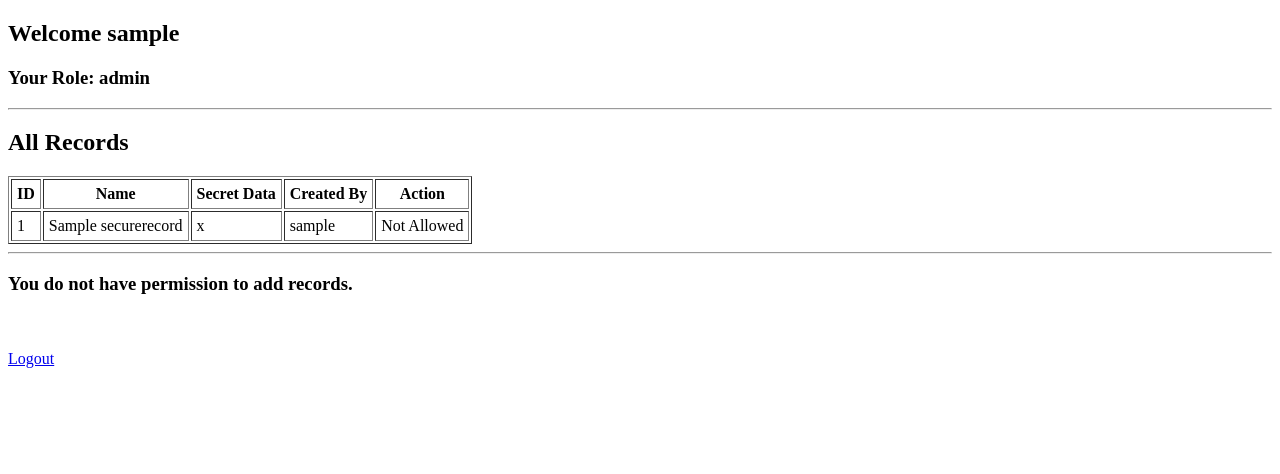
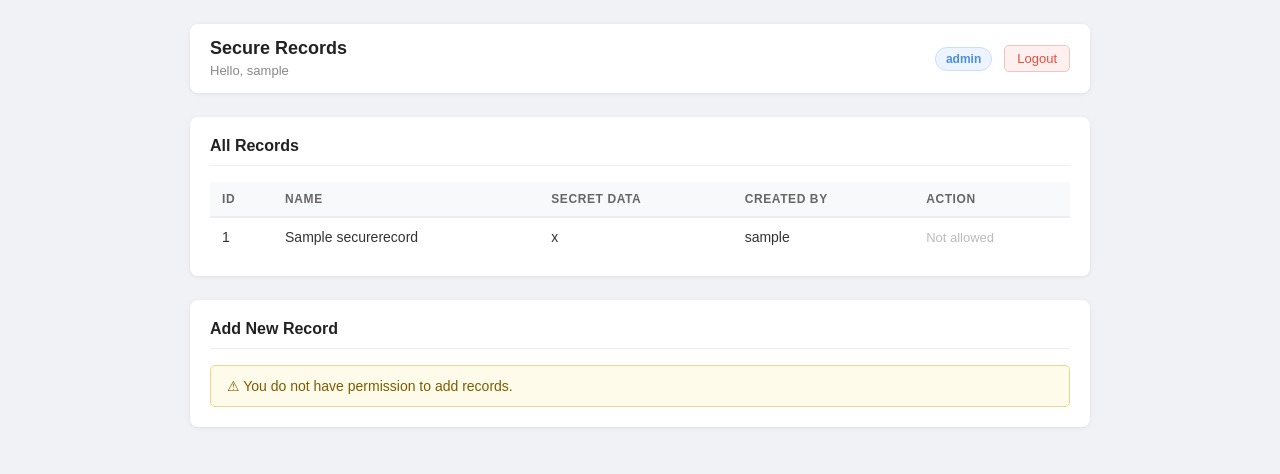
Before and after one commit to pvlssanusha/Multi_Layer_DB_Security, a Django app: template templates/records.html in a window 1280 px wide. Shown: the top 474 px of the page. Run offline with Django 5.2, Linux system fonts and the light colour scheme; the template is opened without the code that fills it: values that come from a table or form of the project are taken from there, others are empty; a user stored in the database is signed in; tables that the repository leaves empty hold one stand-in row (values such as "Sample post").

Commit message:
New HTML

```diff
--- a/templates/records.html
+++ b/templates/records.html
@@ -1,18 +1,218 @@
 <!DOCTYPE html>
-<html>
+<html lang="en">
 <head>
+<meta charset="UTF-8">
+<meta name="viewport" content="width=device-width, initial-scale=1.0">
 <title>Secure Records</title>
+<style>
+  body {
+    font-family: Arial, sans-serif;
+    background: #f0f2f5;
+    margin: 0;
+    padding: 24px;
+    color: #333;
+  }
+
+  .container {
+    max-width: 900px;
+    margin: 0 auto;
+  }
+
+  /* Top bar */
+  .topbar {
+    background: white;
+    padding: 14px 20px;
+    border-radius: 8px;
+    box-shadow: 0 1px 4px rgba(0,0,0,0.08);
+    display: flex;
+    align-items: center;
+    justify-content: space-between;
+    margin-bottom: 24px;
+  }
+
+  .topbar-left h1 {
+    font-size: 18px;
+    margin: 0 0 2px;
+    color: #222;
+  }
+
+  .topbar-left span {
+    font-size: 13px;
+    color: #888;
+  }
+
+  .topbar-right {
+    display: flex;
+    align-items: center;
+    gap: 12px;
+    font-size: 13px;
+  }
+
+  .role-badge {
+    background: #eef4ff;
+    color: #4a90e2;
+    padding: 4px 10px;
+    border-radius: 12px;
+    font-size: 12px;
+    font-weight: 600;
+    border: 1px solid #c9dffe;
+  }
+
+  .logout-btn {
+    color: #e74c3c;
+    text-decoration: none;
+    font-size: 13px;
+    padding: 5px 12px;
+    border: 1px solid #f5c2c2;
+    border-radius: 5px;
+    background: #fff0f0;
+  }
+
+  .logout-btn:hover { background: #ffe0e0; }
+
+  /* Card */
+  .card {
+    background: white;
+    border-radius: 8px;
+    box-shadow: 0 1px 4px rgba(0,0,0,0.08);
+    padding: 20px;
+    margin-bottom: 24px;
+  }
+
+  .card h2 {
+    font-size: 16px;
+    margin: 0 0 16px;
+    color: #222;
+    border-bottom: 1px solid #eee;
+    padding-bottom: 10px;
+  }
+
+  /* Table */
+  table {
+    width: 100%;
+    border-collapse: collapse;
+    font-size: 14px;
+  }
+
+  thead tr {
+    background: #f8f9fa;
+  }
+
+  th {
+    text-align: left;
+    padding: 10px 12px;
+    font-size: 12px;
+    font-weight: 700;
+    color: #666;
+    text-transform: uppercase;
+    letter-spacing: 0.05em;
+    border-bottom: 2px solid #eee;
+  }
+
+  td {
+    padding: 11px 12px;
+    border-bottom: 1px solid #f0f0f0;
+    color: #333;
+  }
+
+  tr:last-child td { border-bottom: none; }
+  tr:hover td { background: #fafafa; }
+
+  .delete-link {
+    color: #e74c3c;
+    text-decoration: none;
+    font-size: 13px;
+    font-weight: 600;
+  }
+
+  .delete-link:hover { text-decoration: underline; }
+
+  .no-action {
+    color: #bbb;
+    font-size: 13px;
+  }
+
+  /* Form */
+  .form-group {
+    margin-bottom: 16px;
+  }
+
+  label {
+    display: block;
+    font-size: 13px;
+    font-weight: 600;
+    color: #444;
+    margin-bottom: 5px;
+  }
+
+  input[type="text"],
+  textarea {
+    width: 100%;
+    padding: 9px 12px;
+    border: 1px solid #ccc;
+    border-radius: 5px;
+    font-size: 14px;
+    box-sizing: border-box;
+    outline: none;
+    font-family: Arial, sans-serif;
+    transition: border-color 0.2s;
+  }
+
+  input[type="text"]:focus,
+  textarea:focus { border-color: #4a90e2; }
+
+  textarea { resize: vertical; min-height: 90px; }
+
+  button[type="submit"] {
+    background: #4a90e2;
+    color: white;
+    border: none;
+    padding: 9px 22px;
+    border-radius: 5px;
+    font-size: 14px;
+    font-weight: 600;
+    cursor: pointer;
+  }
+
+  button[type="submit"]:hover { background: #357abd; }
+
+  .no-permission {
+    background: #fffbea;
+    border: 1px solid #f0d58c;
+    color: #7d5c00;
+    padding: 12px 16px;
+    border-radius: 5px;
+    font-size: 14px;
+  }
+
+  .empty {
+    text-align: center;
+    color: #aaa;
+    padding: 30px;
+    font-size: 14px;
+  }
+</style>
 </head>
 <body>
+<div class="container">
 
-<h2>Welcome {{ request.user.username }}</h2>
-<h3>Your Role: {{ role }}</h3>
+  <!-- Top bar -->
+  <div class="topbar">
+    <div class="topbar-left">
+      <h1>Secure Records</h1>
+      <span>Hello, {{ request.user.username }}</span>
+    </div>
+    <div class="topbar-right">
+      <span class="role-badge">{{ role }}</span>
+      <a href="/logout/" class="logout-btn">Logout</a>
+    </div>
+  </div>
 
-<hr>
-
+  <!-- Records Table -->
+  <div class="card">
     <h2>All Records</h2>
-
-<table border="1" cellpadding="5">
+    <table>
+      <thead>
         <tr>
           <th>ID</th>
           <th>Name</th>
@@ -20,7 +220,8 @@
           <th>Created By</th>
           <th>Action</th>
         </tr>
-
+      </thead>
+      <tbody>
         {% for record in records %}
         <tr>
           <td>{{ record.id }}</td>
@@ -29,38 +230,46 @@
           <td>{{ record.created_by }}</td>
           <td>
             {% if can_delete %}
-                <a href="{% url 'delete_record' record.id %}">Delete</a>
+              <a href="{% url 'delete_record' record.id %}" class="delete-link">Delete</a>
             {% else %}
-                Not Allowed
+              <span class="no-action">Not allowed</span>
             {% endif %}
           </td>
         </tr>
+        {% empty %}
+        <tr>
+          <td colspan="5" class="empty">No records found.</td>
+        </tr>
         {% endfor %}
+      </tbody>
     </table>
+  </div>
 
-<hr>
-
+  <!-- Add Record -->
+  <div class="card">
+    <h2>Add New Record</h2>
     {% if can_insert %}
-<h2>Add New Record</h2>
-
     <form method="post">
       {% csrf_token %}
       <input type="hidden" name="add_record" value="1">
 
-    <label>Name:</label><br>
-    <input type="text" name="name" required><br><br>
+      <div class="form-group">
+        <label for="name">Name</label>
+        <input type="text" id="name" name="name" placeholder="Enter record name" required>
+      </div>
 
-    <label>Secret Data:</label><br>
-    <textarea name="secret_data" required></textarea><br><br>
+      <div class="form-group">
+        <label for="secret_data">Secret Data</label>
+        <textarea id="secret_data" name="secret_data" placeholder="Enter secret data..." required></textarea>
+      </div>
 
       <button type="submit">Add Record</button>
     </form>
     {% else %}
-<h3>You do not have permission to add records.</h3>
+    <div class="no-permission">⚠ You do not have permission to add records.</div>
     {% endif %}
+  </div>
 
-<br><br>
-<a href="/logout/">Logout</a>
-
+</div>
 </body>
 </html>
```
Also changed, not shown: templates/login.html (+135 -50 lines). Lines whose indentation alone changed are shown as unchanged.
